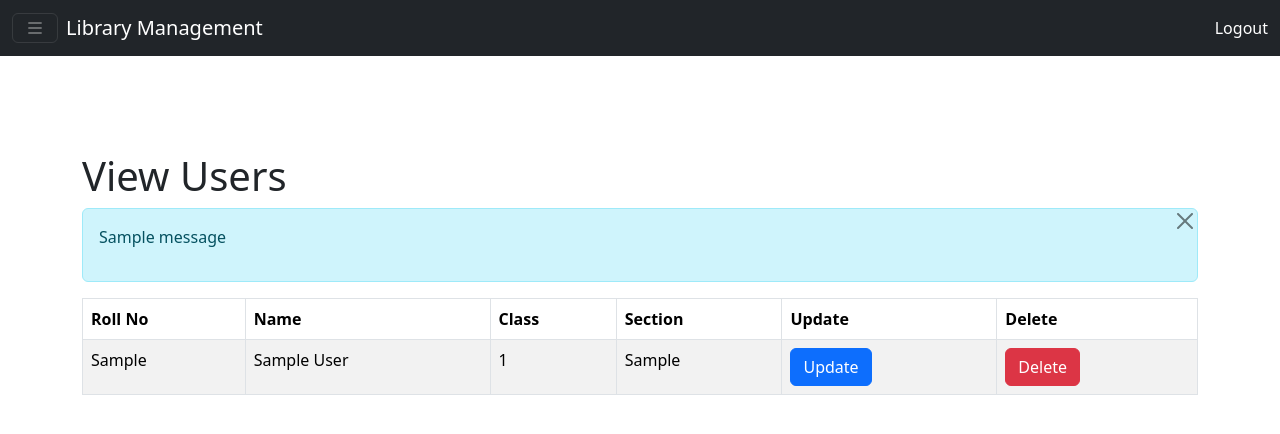
After one commit to Lekhan11/Library_Manager, a Django app: page /view_users/ in a window 1280 px wide. The commit adds this page. Shown: the top 434 px of the page. Run offline with Django 5.2, Linux system fonts and the light colour scheme; tables that the repository leaves empty hold one stand-in row (values such as "Sample post"); one stand-in notice (Sample message) is shown; some libraries are stand-ins or nearby versions.

Commit message:
added viewusers.html

```diff
--- a/Library/templates/addusers.html
+++ b/Library/templates/addusers.html
@@ -10,7 +10,7 @@
       <form method="POST" action="">
         {% csrf_token %}
         {% if messages %}
-        <div class="alert alert-danger alert-dismissible fade show" role="alert">
+        <div class="alert alert-info alert-dismissible fade show" role="alert">
           {% for message in messages %}
           <p>{{ message }}</p>
           {% endfor %}
--- a/Library/templates/base.html
+++ b/Library/templates/base.html
@@ -7,21 +7,21 @@
     {% bootstrap_css %}
     {% bootstrap_javascript %}
     <link rel="stylesheet" href="https://cdn.jsdelivr.net/npm/bootstrap-icons@1.11.3/font/bootstrap-icons.min.css">
-    <title>{% block title %} {% endblock %}</title>
+    <title>{% block title %}Library Management{% endblock %}</title>
 </head>
 <body>
     <div class="container-fluid bg-dark">
         <nav class="navbar navbar-dark">
-    <button class="navbar-toggler  d-block"  type="button" data-bs-toggle="offcanvas" data-bs-target="#collapseContent"><i class="bi bi-list"></i></button>
-<a href="{%url 'home'%}" class="navbar-brand me-auto ps-2">Library Management</a>
-<a class="text-white nav-link ms-auto" href="{%url 'logout'%}">Logout</a>
-</div>
+            <button class="navbar-toggler d-block" type="button" data-bs-toggle="offcanvas" data-bs-target="#collapseContent" aria-controls="collapseContent">
+                <i class="bi bi-list"></i>
+            </button>
+            <a href="{% url 'home' %}" class="navbar-brand me-auto ps-2">Library Management</a>
+            <a class="text-white nav-link ms-auto" href="{% url 'logout' %}">Logout</a>
         </nav>
-<div class="col-2">
-<div class="col-2">
-    <div class="offcanvas offcanvas-start" id="collapseContent">
+
+        <div class="offcanvas offcanvas-start" id="collapseContent" tabindex="-1" aria-labelledby="collapseContentLabel">
             <div class="offcanvas-header bg-dark text-white">
-        <h5 class="offcanvas-title">Menu</h5>
+                <h5 class="offcanvas-title" id="collapseContentLabel">Menu</h5>
                 <button type="button" class="btn-close text-reset" data-bs-dismiss="offcanvas" aria-label="Close"></button>
             </div>
             <div class="offcanvas-body">
@@ -29,27 +29,36 @@
                     <li class="nav-item">
                         <a class="nav-link" href="{% url 'home' %}">Home</a>
                     </li>
-            <li class="nav-item">
-                <a class="nav-link" href="{% url 'add_users' %}">Add Users</a>
-            </li>
-            <li class="nav-item">
-                <a class="nav-link" href="{% url 'issue_books' %}">Issue Books</a>
+
+                    <!-- Manage Users Dropdown -->
+                    <li class="nav-item dropdown">
+                        <a class="nav-link dropdown-toggle" href="#" id="dropdownMenuButton" role="button" data-bs-toggle="dropdown" aria-expanded="false">
+                            Manage Users
+                        </a>
+                        <ul class="dropdown-menu" aria-labelledby="dropdownMenuButton">
+                            <li><a class="dropdown-item" href="{% url 'add_users' %}">Add Users</a></li>
+                            <li><a class="dropdown-item" href="{% url 'view_users' %}">View Users</a></li>
+                        </ul>
                     </li>
 
+                    <!-- Manage Books Dropdown -->
+                    <li class="nav-item dropdown">
+                        <a class="nav-link dropdown-toggle" href="#" id="dropdownMenuButton2" role="button" data-bs-toggle="dropdown" aria-expanded="false">
+                            Manage Books
+                        </a>
+                        <ul class="dropdown-menu" aria-labelledby="dropdownMenuButton2">
+                            <li><a class="dropdown-item" href="#">Add Books</a></li>
+                            <li><a class="dropdown-item" href="#">Issue Books</a></li>
+                            <li><a class="dropdown-item" href="#">Return Books</a></li>
                         </ul>
-
-
-    </div>
-</div>
+                    </li>
+                </ul>
             </div>
         </div>
     </div>
 
     <div class="d-flex justify-content-center align-items-center mt-5">
-    {% block content %}
-
-    {% endblock %}
+        {% block content %}{% endblock %}
     </div>
 </body>
-
 </html>
--- a/Library/templates/login.html
+++ b/Library/templates/login.html
@@ -22,11 +22,11 @@
             {% bootstrap_messages %}
             <div class="mb-3">
                 <label for="username" class="form-label">Username</label>
-                <input type="text" class="form-control" id="username" name="username">
+                <input type="text" class="form-control" id="username" name="username" required>
             </div>
             <div class="mb-3">
                 <label for="password" class="form-label">Password</label>
-                <input type="password" class="form-control" id="password" name="password">
+                <input type="password" class="form-control" id="password" name="password" required>
             </div>
             <button type="submit" class="btn btn-primary">Login</button>
         </form>
--- /dev/null
+++ b/Library/templates/viewusers.html
@@ -0,0 +1,63 @@
+{% extends 'base.html' %}
+{% block title %}View Users{% endblock %}
+{% block content %}
+
+<!-- templates/view_users.html -->
+
+<!DOCTYPE html>
+<html lang="en">
+<head>
+    <meta charset="UTF-8">
+    <meta name="viewport" content="width=device-width, initial-scale=1.0">
+    <title>View Users</title>
+    {% load bootstrap5 %}
+    {% bootstrap_css %}
+</head>
+<body>
+    <div class="container mt-5">
+
+       <h1>View Users</h1>
+       {% if messages %}
+            <div class="alert alert-info">
+                {% for message in messages %}
+                    <p>{{ message }}</p>
+                {% endfor %}
+                <button type="button" class="btn-close position-absolute top-0 end-0" data-bs-dismiss="alert" aria-label="Close"></button>
+            </div>
+        {% endif %}
+
+        <table class="table table-bordered table-striped">
+            <thead>
+                <tr>
+                    <th>Roll No</th>
+                    <th>Name</th>
+                    <th>Class</th>
+                    <th>Section</th>
+                    <th>Update</th>
+                    <th>Delete</th>
+
+                </tr>
+            </thead>
+            <tbody>
+                {% for user in students %}
+                <tr>
+                    <td>{{ user.roll_no }}</td>
+                    <td>{{ user.name }}</td>
+                    <td>{{ user.class_id }}</td>
+                    <td>{{ user.section }}</td>
+                    <td> <a href="{% url 'update_user' user.id %}" class="btn btn-primary">Update</a></td>
+                    <td><a href="{% url 'delete_user' user.id %}" class="btn btn-danger">Delete</a></td>
+                </tr>
+                {% empty %}
+                <tr>
+                    <td colspan="5">No users found.</td>
+                </tr>
+                {% endfor %}
+            </tbody>
+        </table>
+    </div>
+</body>
+</html>
+
+
+{% endblock %}
--- a/Library/urls.py
+++ b/Library/urls.py
@@ -9,4 +9,7 @@ path('update/', updateUser, name='update'),
 path('add_book/', addBook, name='add_book'),
 path('add_users/', addusers, name='add_users'),
 path('logout/', Logout, name='logout'),
+path('view_users/', viewUsers, name='view_users'),
+path('view_users/update/<int:id>/', updateUser, name='update_user'),
+path('view_users/delete/<int:id>/', deleteUser, name='delete_user'),
 ]
--- a/Library/views.py
+++ b/Library/views.py
@@ -75,8 +75,23 @@ def addusers(request):
         except:
             messages. error(request, 'Error in adding user')
             return redirect('add_users')
+
     return render(request, 'addusers.html')\
 
 def Logout(request):
     logout(request)
-    return render(request, 'login.html')
+    return redirect('login')
+
+def viewUsers(request):
+    students = Students.objects.all()
+    teachers = Teacher.objects.all()
+    return render(request, 'viewusers.html', {'students': students, 'teachers': teachers})
+
+def deleteUser(request, id):
+    try:
+        user = Students.objects.get(id=id)
+        user.delete()
+        messages.success(request, 'User Deleted Successfully')
+    except:
+        messages.error(request, 'Error in deleting user')
+    return redirect('view_users')
```
Also changed, not shown: db.sqlite3. Lines whose indentation alone changed are shown as unchanged.
